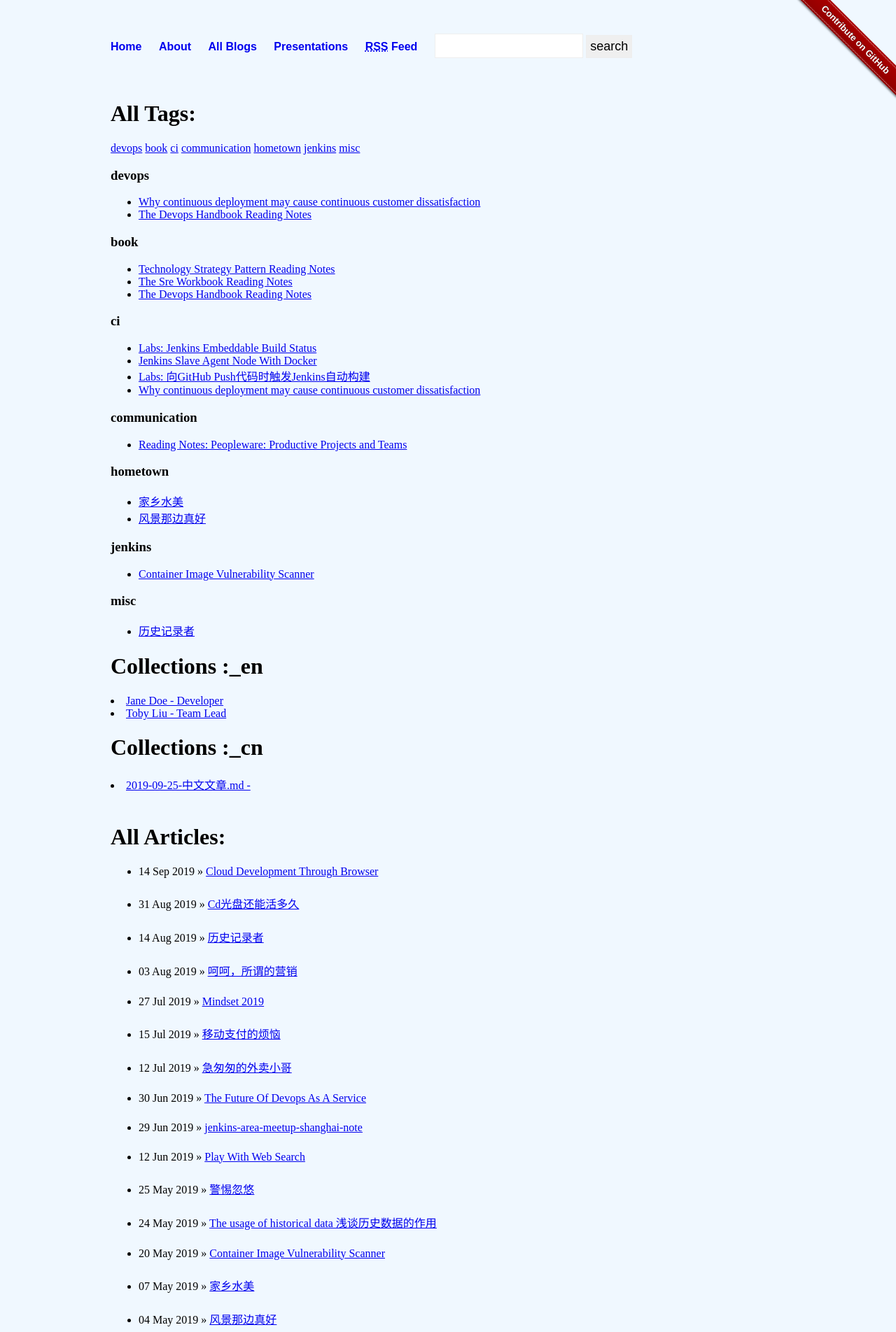
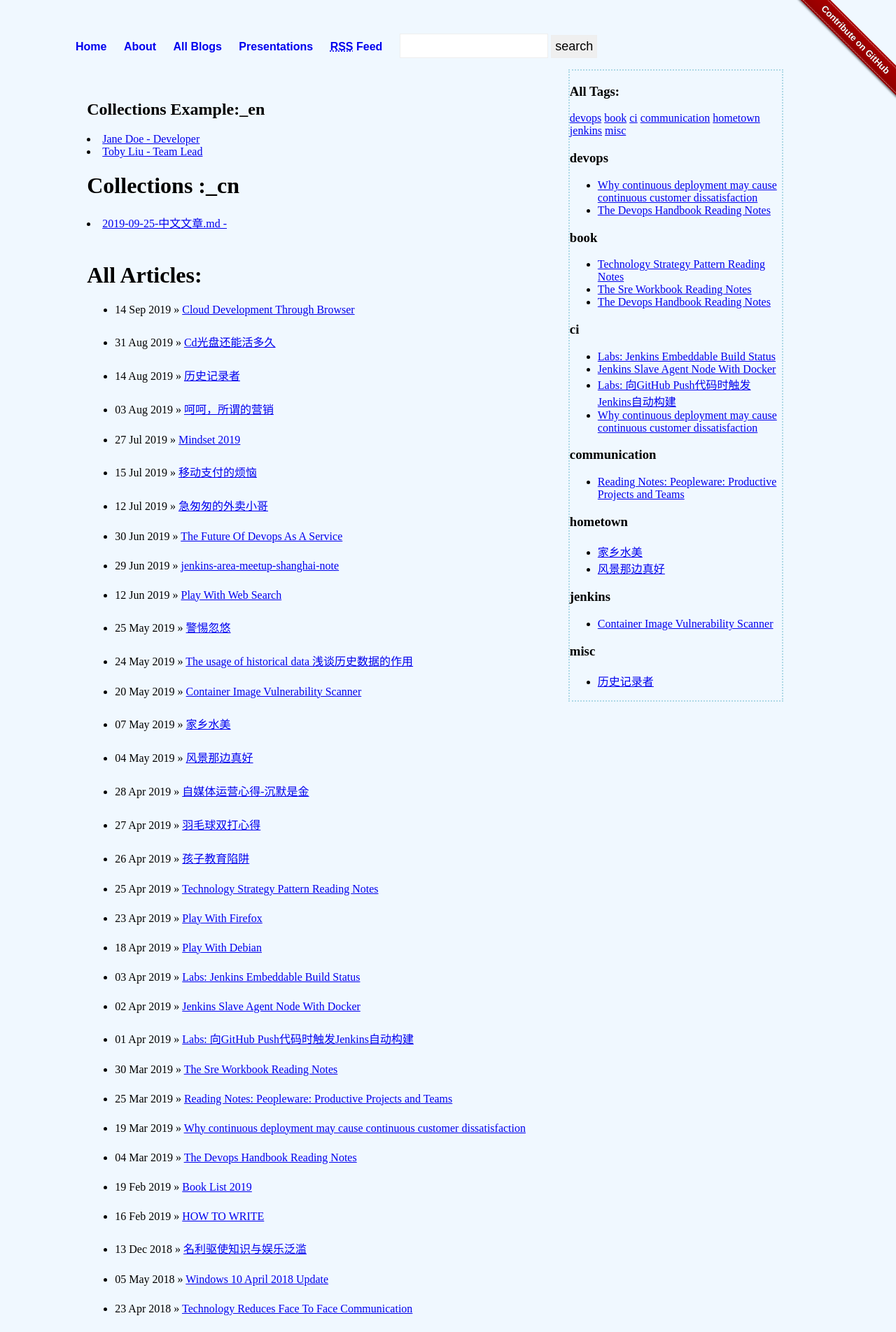
Before and after one commit to liuning0820/liuning0820.github.io, a Jekyll site: the page built from all.html, in a window 1280 px wide. Shown: the top 1904 px of the page at 70% size. Built offline with Jekyll 4.4.1, drawn with Linux system fonts in a browser that asks for light colours.

Commit message:
Moved tags to side bar using css Float

```diff
--- /dev/null
+++ b/_includes/tags.html
@@ -0,0 +1,18 @@
+<h3>All Tags:</h3>
+
+<!-- 标签云 -->
+<div id='tag_cloud'>
+    {% for tag in site.tags %}
+    <a href="#{{ tag[0] }}" title="{{ tag[0] }}">{{ tag[0] }}</a>
+    {% endfor %}
+</div>
+
+{% for tag in site.tags %}
+<span id="{{ tag[0] }}">
+<h3>{{ tag[0] }}</h3>
+<ul>
+    {% for post in tag[1] %}
+    <li><a href="{{ post.url }}">{{ post.title }}</a></li>
+    {% endfor %}
+</ul>
+{% endfor %}
--- a/_layouts/default.html
+++ b/_layouts/default.html
@@ -22,10 +22,13 @@
 			{% include header.html %}
 	</header>
 
+	<main>
+		<div class="tags">{% include tags.html %}</div>
+	<div class="main">
+		　{{content | remove: '<p>&lt;! –more– &gt;</p>' }}
+	</div>
 
-	<main>
-		　{{content | remove: '<p>&lt;! –more– &gt;</p>' }}
-	</main>
+</main>
 
 	<div class="wechat-donate">
 		<div>If you like what I am sharing, feel free to give me a cup of coffee.</div>
--- a/all.html
+++ b/all.html
@@ -3,27 +3,7 @@ layout: default
 title: 对刘谈心-liuning0820.github.io
 ---
 
-	<h1>All Tags:</h1>
-
-		<!-- 标签云 -->
-		<div id='tag_cloud'>
-			{% for tag in site.tags %}
-			<a href="#{{ tag[0] }}" title="{{ tag[0] }}">{{ tag[0] }}</a>
-			{% endfor %}
-		</div>
-
-	{% for tag in site.tags %}
-		<span id="{{ tag[0] }}">
-		<h3>{{ tag[0] }}</h3>
-		<ul>
-			{% for post in tag[1] %}
-			<li><a href="{{ post.url }}">{{ post.title }}</a></li>
-			{% endfor %}
-		</ul>
-	{% endfor %}
-
-
-	<h1>Collections :_en</h1>
+	<h2>Collections Example:_en</h2>
 
 	{% for staff_member in site.en %}
 
@@ -43,7 +23,7 @@ title: 对刘谈心-liuning0820.github.io
 	{% endfor %}
 
 
-　　<h1>All Articles:</h1>
+	　　<h1>All Articles:</h1>
 
 	<ul class="posts">
 	    {% for post in site.posts %}
--- a/css/main.css
+++ b/css/main.css
@@ -10,12 +10,32 @@ header a:hover { text-decoration: underline; }
 
 body nav,body main {
 
-	width: 75%;
+	width: 80%;
 	min-width: 800px;
-	margin-left: 150px;
+	margin-left: 100px;
 	display: block;
 
 }
+
+
+body main > div.tags {
+	width: 30%;
+	border: 2px lightblue dotted;
+	float: right;
+	clear: both;
+
+}
+
+body main > div.main {
+	width: 68%;
+	float: right;
+	/* border: 2px #0085a1 dashed; */
+	/* clear: both; */
+	margin:5px,20px,5px;
+
+}
+
+
 
 footer { border-top: 1px solid #d5d5d5; font-size: 1em; background: lightgray}
 
@@ -33,6 +53,7 @@ nav ul, footer ul { font-size: 1em; font-family:  'Arial', 'Sans-Serif'; padding
 	padding: 10px 0;
 	margin-left: 150px;
 	text-align: center;
+	clear: both;
 
 }
 
@@ -40,7 +61,9 @@ nav ul, footer ul { font-size: 1em; font-family:  'Arial', 'Sans-Serif'; padding
 
 /* div class="content" in index.html */
 /* div.content ul li{ font-size: 1.5em; } */
-div.content h1{display: none}
+div.main > div.content >h1 {
+	display: none
+}
 
 p #badminton{
 	font-size: 20px;
```
